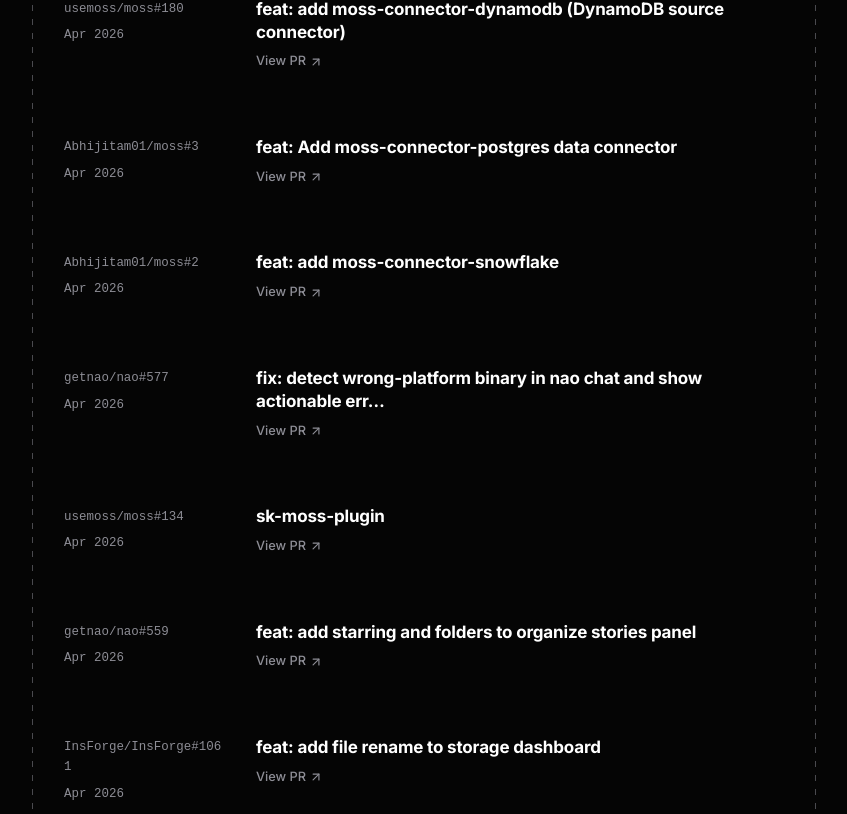
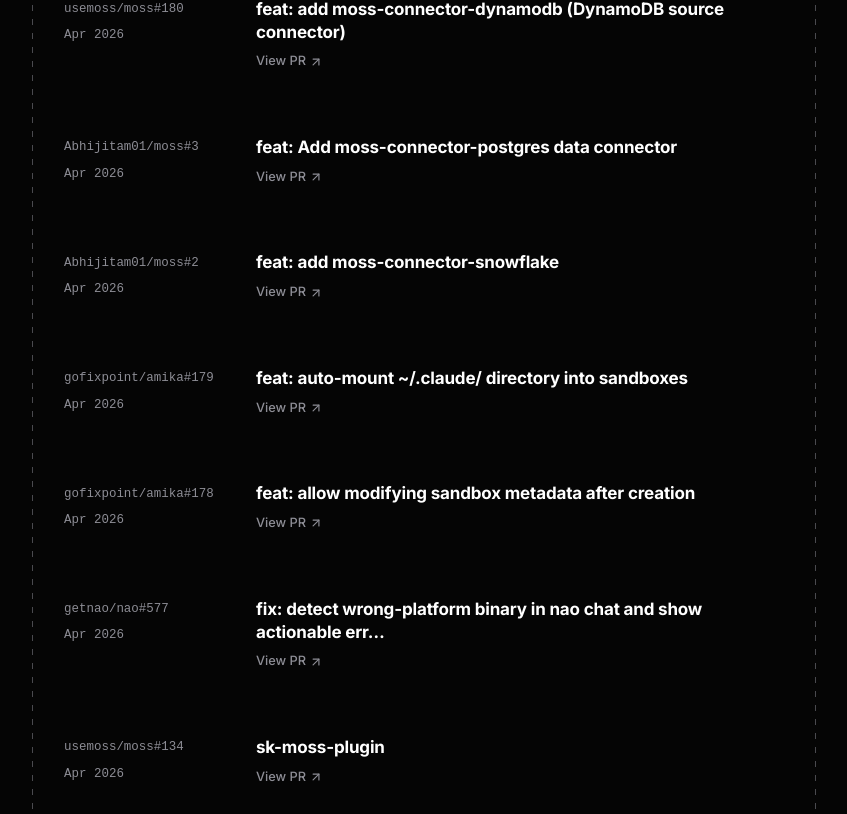
Before and after one commit to Abhijitam01/portfolio-website, a Next.js app: page /oss in a window 1280 px wide. Shown: the part 835-1649 px from the top of the page, without its empty margins (216-1063 px from the left). Built offline with nearby package versions, Linux system fonts and the light colour scheme; no server answers.

Commit message:
feat: add open PRs for gofixpoint/amika (sandbox claude dir + metadata)

```diff
--- a/src/data/oss.ts
+++ b/src/data/oss.ts
@@ -55,6 +55,20 @@
     repo: "Abhijitam01/moss",
     number: 2,
     url: "https://github.com/Abhijitam01/moss/pull/2",
+    date: "Apr 2026",
+  },
+  {
+    title: "feat: auto-mount ~/.claude/ directory into sandboxes",
+    repo: "gofixpoint/amika",
+    number: 179,
+    url: "https://github.com/gofixpoint/amika/pull/179",
+    date: "Apr 2026",
+  },
+  {
+    title: "feat: allow modifying sandbox metadata after creation",
+    repo: "gofixpoint/amika",
+    number: 178,
+    url: "https://github.com/gofixpoint/amika/pull/178",
     date: "Apr 2026",
   },
   {
```
